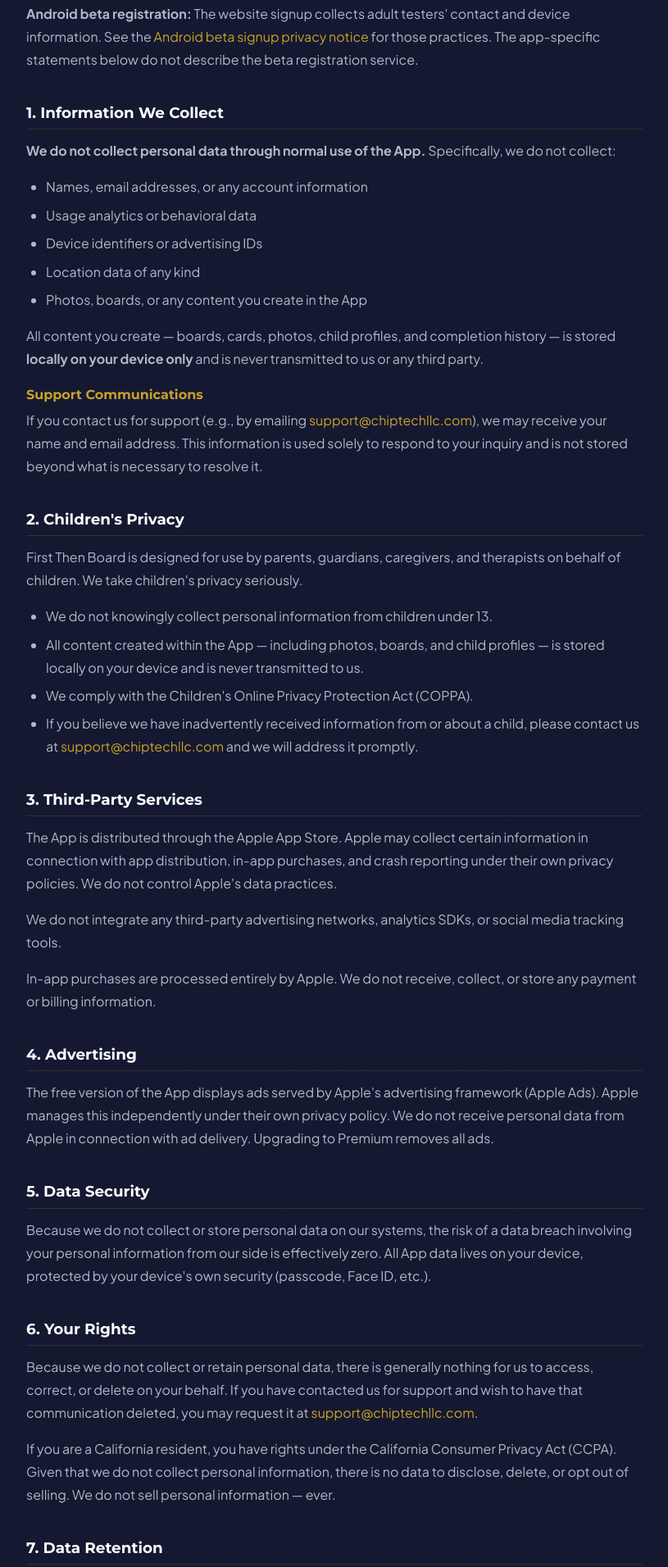
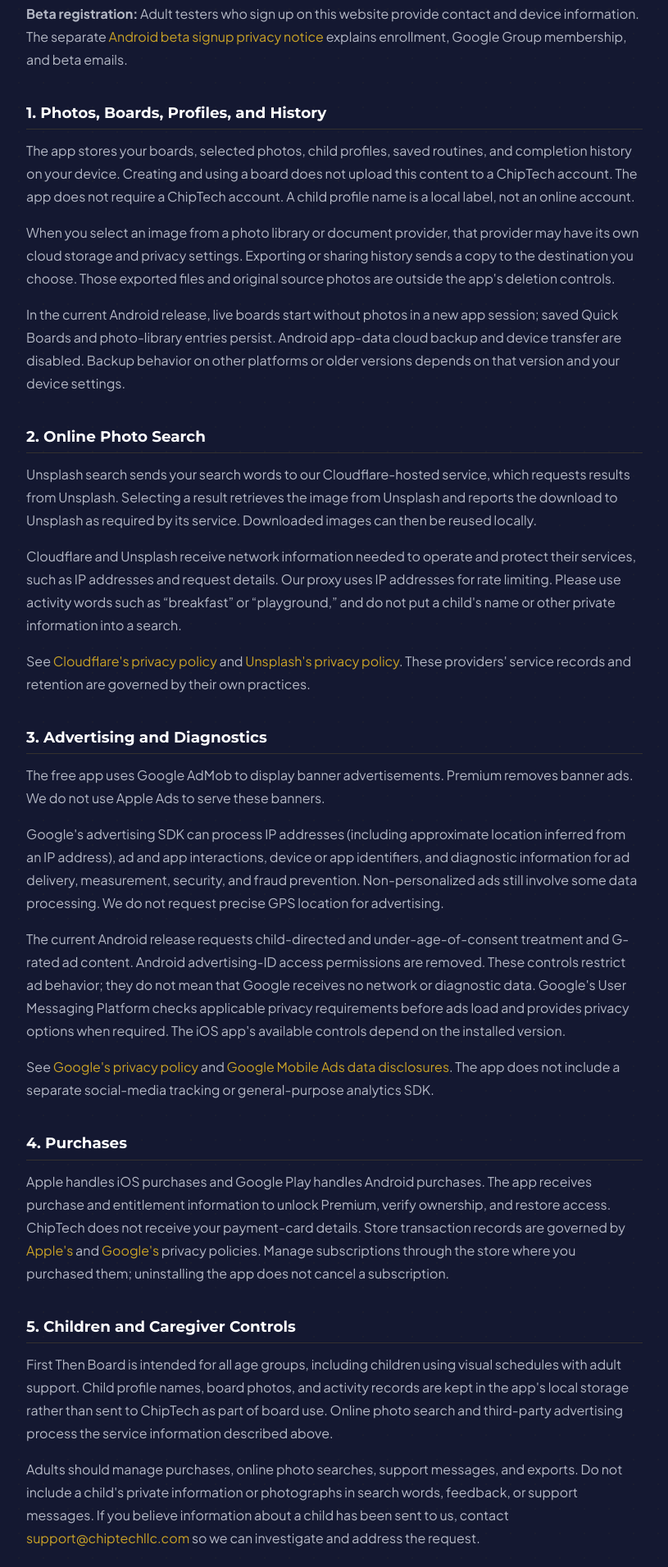
Before and after one commit to ChipTechLLC/firstthen-website, a website: page privacy.html in a window 1280 px wide. Shown: the part 424-2336 px from the top of the page at 82% size, without its empty margins (232-1047 px from the left). Drawn offline with Linux system fonts and the light colour scheme.

Commit message:
Correct app privacy disclosures for Android and AdMob

```diff
--- a/privacy.html
+++ b/privacy.html
@@ -3,7 +3,7 @@
 <head>
   <meta charset="UTF-8" />
   <meta name="viewport" content="width=device-width, initial-scale=1.0" />
-  <title>Privacy Policy — First Then Board | ChipTech LLC</title>
+  <title>Privacy Policy | First Then Board | ChipTech LLC</title>
   <link rel="icon" type="image/png" href="assets/favicon.png" />
   <link rel="apple-touch-icon" href="assets/favicon.png" />
   <link rel="stylesheet" href="style.css" />
@@ -40,61 +40,46 @@
   <div class="legal-page">
     <p class="eyebrow">ChipTech LLC</p>
     <h1>Privacy Policy</h1>
-    <p class="legal-meta">Effective Date: March 27, 2025 &nbsp;·&nbsp; Last Updated: April 3, 2026</p>
+    <p class="legal-meta">Effective Date: March 27, 2025 &nbsp;·&nbsp; Last Updated: September 16, 2026</p>
+    <p>ChipTech LLC provides First Then Board for children and adult caregivers on iOS and Android. This policy describes the app's local records, online services, purchases, and support. Features and privacy controls can differ by app version and platform.</p>
+    <p><strong>Beta registration:</strong> Adult testers who sign up on this website provide contact and device information. The separate <a href="/android-beta/privacy.html">Android beta signup privacy notice</a> explains enrollment, Google Group membership, and beta emails.</p>
 
-    <p>ChipTech LLC ("we," "our," or "us") operates the First Then Board mobile application (the "App"). We are committed to protecting your privacy and being transparent about our practices. Please read this policy carefully.</p>
+    <h2>1. Photos, Boards, Profiles, and History</h2>
+    <p>The app stores your boards, selected photos, child profiles, saved routines, and completion history on your device. Creating and using a board does not upload this content to a ChipTech account. The app does not require a ChipTech account. A child profile name is a local label, not an online account.</p>
+    <p>When you select an image from a photo library or document provider, that provider may have its own cloud storage and privacy settings. Exporting or sharing history sends a copy to the destination you choose. Those exported files and original source photos are outside the app's deletion controls.</p>
+    <p>In the current Android release, live boards start without photos in a new app session; saved Quick Boards and photo-library entries persist. Android app-data cloud backup and device transfer are disabled. Backup behavior on other platforms or older versions depends on that version and your device settings.</p>
 
-    <p><strong>Android beta registration:</strong> The website signup collects adult testers' contact and device information. See the <a href="/android-beta/privacy.html">Android beta signup privacy notice</a> for those practices. The app-specific statements below do not describe the beta registration service.</p>
+    <h2>2. Online Photo Search</h2>
+    <p>Unsplash search sends your search words to our Cloudflare-hosted service, which requests results from Unsplash. Selecting a result retrieves the image from Unsplash and reports the download to Unsplash as required by its service. Downloaded images can then be reused locally.</p>
+    <p>Cloudflare and Unsplash receive network information needed to operate and protect their services, such as IP addresses and request details. Our proxy uses IP addresses for rate limiting. Please use activity words such as “breakfast” or “playground,” and do not put a child's name or other private information into a search.</p>
+    <p>See <a href="https://www.cloudflare.com/privacypolicy/">Cloudflare's privacy policy</a> and <a href="https://unsplash.com/privacy">Unsplash's privacy policy</a>. These providers' service records and retention are governed by their own practices.</p>
 
-    <h2>1. Information We Collect</h2>
-    <p><strong>We do not collect personal data through normal use of the App.</strong> Specifically, we do not collect:</p>
-    <ul>
-      <li>Names, email addresses, or any account information</li>
-      <li>Usage analytics or behavioral data</li>
-      <li>Device identifiers or advertising IDs</li>
-      <li>Location data of any kind</li>
-      <li>Photos, boards, or any content you create in the App</li>
-    </ul>
-    <p>All content you create — boards, cards, photos, child profiles, and completion history — is stored <strong>locally on your device only</strong> and is never transmitted to us or any third party.</p>
+    <h2>3. Advertising and Diagnostics</h2>
+    <p>The free app uses Google AdMob to display banner advertisements. Premium removes banner ads. We do not use Apple Ads to serve these banners.</p>
+    <p>Google's advertising SDK can process IP addresses (including approximate location inferred from an IP address), ad and app interactions, device or app identifiers, and diagnostic information for ad delivery, measurement, security, and fraud prevention. Non-personalized ads still involve some data processing. We do not request precise GPS location for advertising.</p>
+    <p>The current Android release requests child-directed and under-age-of-consent treatment and G-rated ad content. Android advertising-ID access permissions are removed. These controls restrict ad behavior; they do not mean that Google receives no network or diagnostic data. Google's User Messaging Platform checks applicable privacy requirements before ads load and provides privacy options when required. The iOS app's available controls depend on the installed version.</p>
+    <p>See <a href="https://policies.google.com/privacy">Google's privacy policy</a> and <a href="https://developers.google.com/admob/android/privacy/play-data-disclosure">Google Mobile Ads data disclosures</a>. The app does not include a separate social-media tracking or general-purpose analytics SDK.</p>
 
-    <h3>Support Communications</h3>
-    <p>If you contact us for support (e.g., by emailing <a href="mailto:support@chiptechllc.com">support@chiptechllc.com</a>), we may receive your name and email address. This information is used solely to respond to your inquiry and is not stored beyond what is necessary to resolve it.</p>
+    <h2>4. Purchases</h2>
+    <p>Apple handles iOS purchases and Google Play handles Android purchases. The app receives purchase and entitlement information to unlock Premium, verify ownership, and restore access. ChipTech does not receive your payment-card details. Store transaction records are governed by <a href="https://www.apple.com/legal/privacy/">Apple's</a> and <a href="https://policies.google.com/privacy">Google's</a> privacy policies. Manage subscriptions through the store where you purchased them; uninstalling the app does not cancel a subscription.</p>
 
-    <h2>2. Children's Privacy</h2>
-    <p>First Then Board is designed for use by parents, guardians, caregivers, and therapists on behalf of children. We take children's privacy seriously.</p>
-    <ul>
-      <li>We do not knowingly collect personal information from children under 13.</li>
-      <li>All content created within the App — including photos, boards, and child profiles — is stored locally on your device and is never transmitted to us.</li>
-      <li>We comply with the Children's Online Privacy Protection Act (COPPA).</li>
-      <li>If you believe we have inadvertently received information from or about a child, please contact us at <a href="mailto:support@chiptechllc.com">support@chiptechllc.com</a> and we will address it promptly.</li>
-    </ul>
+    <h2>5. Children and Caregiver Controls</h2>
+    <p>First Then Board is intended for all age groups, including children using visual schedules with adult support. Child profile names, board photos, and activity records are kept in the app's local storage rather than sent to ChipTech as part of board use. Online photo search and third-party advertising process the service information described above.</p>
+    <p>Adults should manage purchases, online photo searches, support messages, and exports. Do not include a child's private information or photographs in search words, feedback, or support messages. If you believe information about a child has been sent to us, contact <a href="mailto:support@chiptechllc.com">support@chiptechllc.com</a> so we can investigate and address the request.</p>
 
-    <h2>3. Third-Party Services</h2>
-    <p>The App is distributed through the Apple App Store. Apple may collect certain information in connection with app distribution, in-app purchases, and crash reporting under their own privacy policies. We do not control Apple's data practices.</p>
-    <p>We do not integrate any third-party advertising networks, analytics SDKs, or social media tracking tools.</p>
-    <p>In-app purchases are processed entirely by Apple. We do not receive, collect, or store any payment or billing information.</p>
+    <h2>6. Support and Feedback</h2>
+    <p>When you send a support or feedback email, we receive your email address, message, and any attachments or device details you choose to include. We use them to investigate and respond. An in-app email draft is not sent until you send it through your email application. Email is handled by the relevant email providers, including our Google Workspace service.</p>
+    <p>You can request deletion of support correspondence by emailing <a href="mailto:support@chiptechllc.com">support@chiptechllc.com</a>. We will review the request and explain any records that must be retained for legal, security, or transaction purposes. Copies held by your email provider or other recipients are subject to their controls.</p>
 
-    <h2>4. Advertising</h2>
-    <p>The free version of the App displays ads served by Apple's advertising framework (Apple Ads). Apple manages this independently under their own privacy policy. We do not receive personal data from Apple in connection with ad delivery. Upgrading to Premium removes all ads.</p>
+    <h2>7. Retention, Deletion, and Security</h2>
+    <p>Activity history is retained locally for up to 90 days. Use the app's deletion controls to remove profiles and associated records. Clearing Android app storage or uninstalling removes its private local records. Original photos, exported CSV files, and external backups must be managed separately. ChipTech cannot remotely retrieve or delete records stored only on your device.</p>
+    <p>Advertising, store, hosting, and email providers apply their own retention policies to the information they process. We do not claim that online services retain no data. Beta registration retention is described in the separate beta notice.</p>
+    <p>The app uses HTTPS for its online search requests, and Google documents encrypted transmission for its Mobile Ads SDK. Local information relies on the protections of your device and the app. No device or online service can guarantee complete security.</p>
 
-    <h2>5. Data Security</h2>
-    <p>Because we do not collect or store personal data on our systems, the risk of a data breach involving your personal information from our side is effectively zero. All App data lives on your device, protected by your device's own security (passcode, Face ID, etc.).</p>
+    <h2>8. Your Choices and Questions</h2>
+    <p>You can use local photos without online search, manage available advertising privacy choices, purchase Premium to remove banner ads, control device permissions, delete local records, and choose whether to send support messages or exports. Depending on where you live, you may have rights to access, correct, or delete personal information held about you. Contact us to make a request. We cannot access local-only app records on your behalf.</p>
+    <p>If this policy changes, we will update the date above. For privacy questions, contact <strong>ChipTech LLC</strong> at <a href="mailto:support@chiptechllc.com">support@chiptechllc.com</a> or visit <a href="https://chiptechllc.com/support.html">our support page</a>.</p>
 
-    <h2>6. Your Rights</h2>
-    <p>Because we do not collect or retain personal data, there is generally nothing for us to access, correct, or delete on your behalf. If you have contacted us for support and wish to have that communication deleted, you may request it at <a href="mailto:support@chiptechllc.com">support@chiptechllc.com</a>.</p>
-    <p>If you are a California resident, you have rights under the California Consumer Privacy Act (CCPA). Given that we do not collect personal information, there is no data to disclose, delete, or opt out of selling. We do not sell personal information — ever.</p>
-
-    <h2>7. Data Retention</h2>
-    <p>We do not retain user data on our servers. All App data is stored locally on your device and can be deleted at any time by uninstalling the App or clearing App data through your device settings.</p>
-
-    <h2>8. Changes to This Policy</h2>
-    <p>We may update this Privacy Policy from time to time. If we make changes, we will update the "Last Updated" date at the top of this page. Any changes will be noted in the App's release notes and go into effect with the next app update. Continued use of the App after an update constitutes acceptance of the revised policy.</p>
-
-    <h2>9. Contact Us</h2>
-    <p>If you have any questions or concerns about this Privacy Policy, please contact us:</p>
-    <p><strong>ChipTech LLC</strong><br />
-    Email: <a href="mailto:support@chiptechllc.com">support@chiptechllc.com</a><br />
-    Website: <a href="https://www.chiptechllc.com">www.chiptechllc.com</a></p>
   </div>
 
   <footer class="footer">
```
